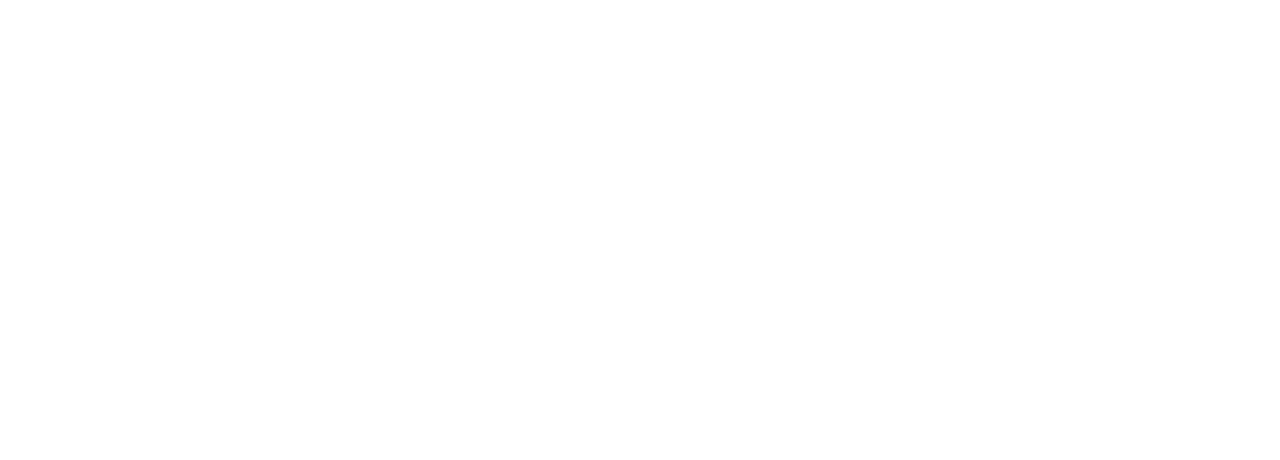
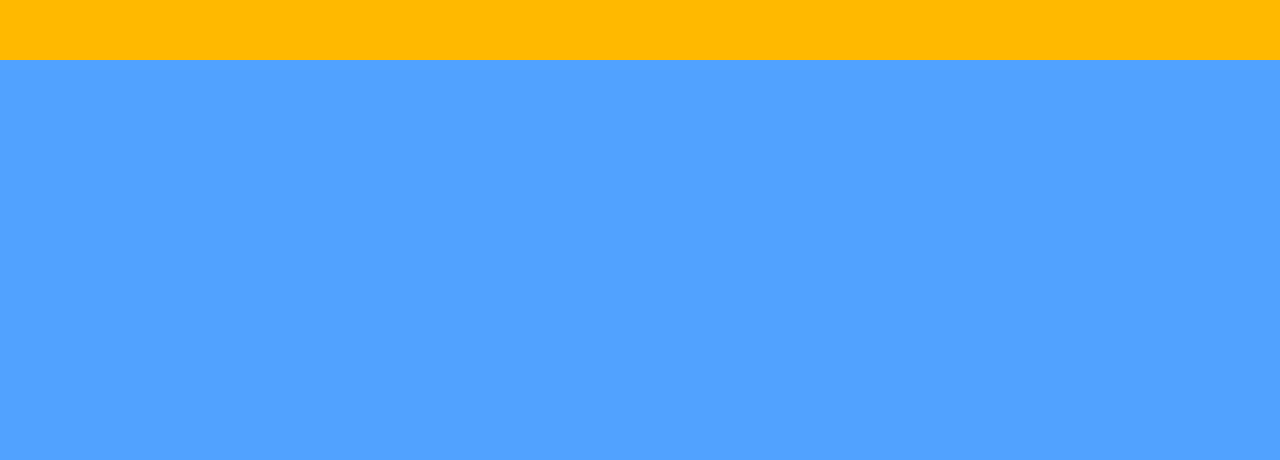
Before and after one commit to PhiVanDuc/GSAP, a Next.js app: page /demo in a window 1280 px wide. Shown: the part 340-800 px from the top of the page. Built offline with nearby package versions, Linux system fonts and the light colour scheme.

Commit message:
Test Demo

```diff
--- a/src/app/demo/page.js
+++ b/src/app/demo/page.js
@@ -3,11 +3,13 @@
 import '@/app/styles/demo.css';
 
 // import ThreeD from './three-d';
+import Pin from './pin';
 
 export default function Page() {
     return (
         <div>
             {/* <ThreeD /> */}
+            <Pin />
         </div>
     )
 }
--- /dev/null
+++ b/src/app/demo/pin.js
@@ -0,0 +1,42 @@
+"use client"
+
+import { useRef } from "react";
+import { useGSAP } from "@gsap/react";
+
+import gsap from "gsap";
+import ScrollTrigger from "gsap/ScrollTrigger";
+
+gsap.registerPlugin(ScrollTrigger);
+
+export default function Pin() {
+    const pinSectionRef = useRef();
+
+    useGSAP(() => {
+        gsap.to(
+            pinSectionRef.current,
+            {
+                scrollTrigger: {
+                    trigger: pinSectionRef.current,
+                    start: "top top",
+                    end: "bottom top",
+                    scrub: true,
+                    pin: true
+                }
+            }
+        )
+    }, []);
+
+    return (
+        <main>
+            <section className='w-full h-[400px] bg-amber-400'></section>
+
+            <section
+                ref={pinSectionRef}
+                className='w-full h-screen bg-blue-400'
+            ></section>
+
+            <section className='w-full h-[400px] bg-red-400'></section>
+            <section className='w-full h-[400px] bg-green-400'></section>
+        </main>
+    )
+}
--- a/src/app/zentry/components/about.js
+++ b/src/app/zentry/components/about.js
@@ -66,7 +66,7 @@
                     scrollTrigger: {
                         trigger: ".about-content",
                         start: "top top",
-                        end: "bottom top",
+                        end: `bottom top`,
                         scrub: true,
                         pin: true
                     }
--- a/src/app/zentry/zentry.js
+++ b/src/app/zentry/zentry.js
@@ -1,7 +1,7 @@
 "use client"
 
 import Hero from "./components/hero";
-// import About from "./components/about";
+import About from "./components/about";
 import Features from "./components/features";
 import Story from "./components/story";
 
@@ -15,11 +15,9 @@
     return (
         <main className="relative">
             <Hero />
-            {/* <About /> */}
+            <About />
             <Features />
             <Story />
-
-            <div className="h-[2000px] w-full" />
         </main>
     )
 }
```
